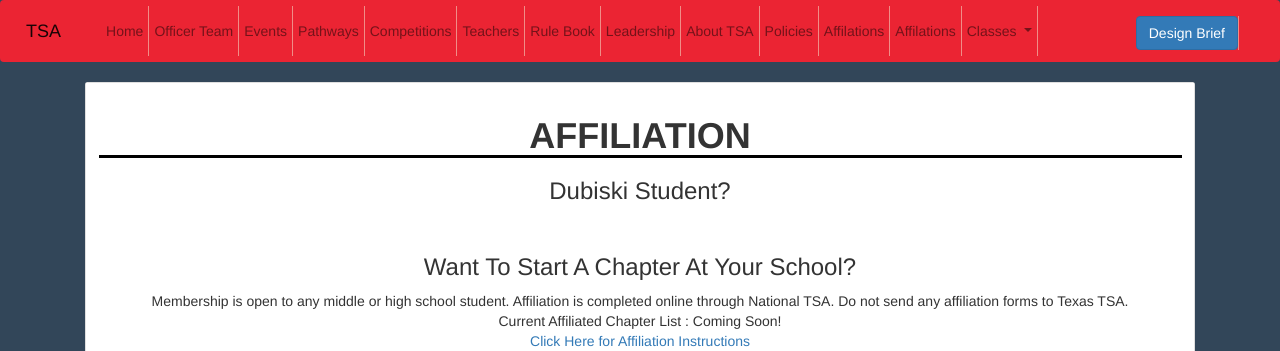
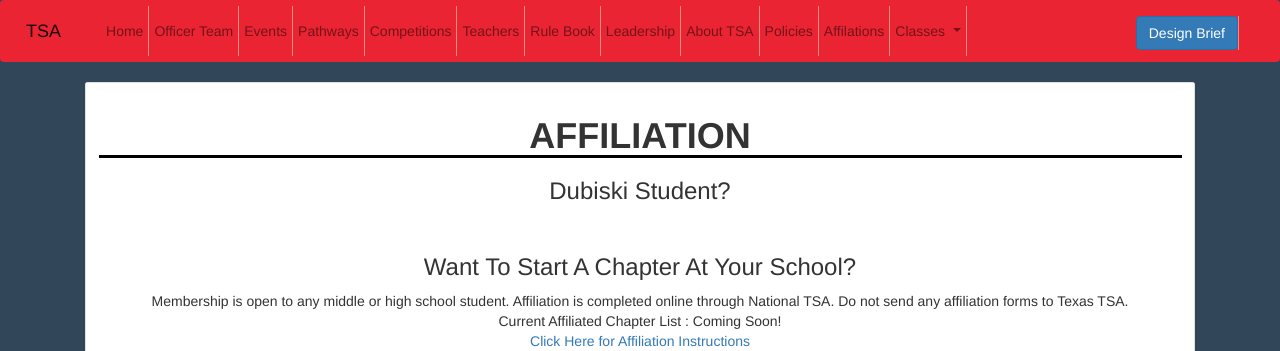
Before and after one commit to cdxker/TSAWebsite, a Flask app: page /affiliation in a window 1280 px wide. Shown: the top 351 px of the page. Run offline with Flask 2, Linux system fonts and the light colour scheme; some libraries are stand-ins or nearby versions.

Commit message:
removed extra navbar element

```diff
--- a/TSA/templates/navbar.html
+++ b/TSA/templates/navbar.html
@@ -46,9 +46,6 @@
         <li class="nav-item">
           <a class="nav-link" href="/affiliation">Affilations</a>
         </li>
-        <li class="nav-item">
-          <a class="nav-link" href="/affiliation">Affilations</a>
-        </li>
         <li class="nav-item dropdown">
           <a class="nav-link dropdown-toggle" href="#" id="navbarDropdown" role="button" data-toggle="dropdown"
             aria-haspopup="true" aria-expanded="false">
```
